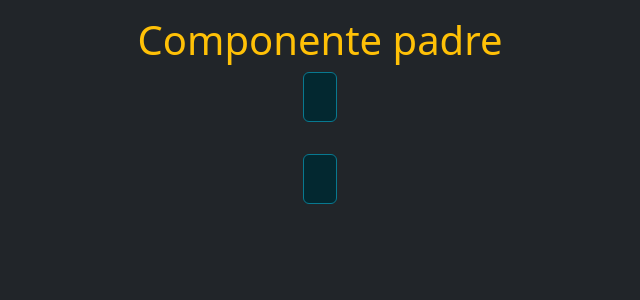
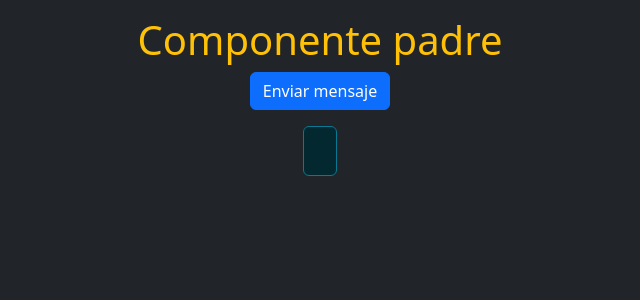
Before and after one commit to Abudavi/Angular-app, an Angular app: page / in a window 1280 px wide. Shown: the top 300 px of the page, without its empty margins (320-960 px from the left). Built offline with nearby package versions, Linux system fonts and the light colour scheme.

Commit message:
se actualizó el componente Hijo para reemplazar el contenedor de alerta por un botón para enviar mensajes

```diff
--- a/src/app/padre/hijo/hijo.component.html
+++ b/src/app/padre/hijo/hijo.component.html
@@ -1,3 +1,3 @@
-<div class="alert alert-info w-50 mx-auto">
-    <p>{{mensaje}}</p>
+<div class="cointainer">
+    <input class="btn btn-primary" type="button" value="Enviar mensaje"(click)="enviarMensaje()">
 </div>
```
